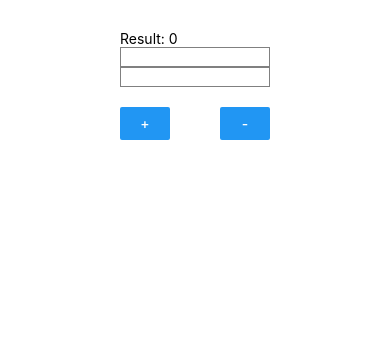
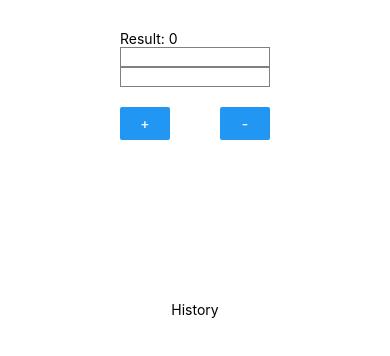
Before and after one commit to markimuu/mobiiliohjelmointi, a React Native app: screen / in a window 390 px wide. Shown: the top 356 px of the page. Built offline with nearby package versions, Linux system fonts and the light colour scheme.

Commit message:
history text

```diff
--- a/root.js/calculatorWithHistory.js
+++ b/root.js/calculatorWithHistory.js
@@ -44,6 +44,7 @@ const CalculatorWithHistory = () => {
         </View>
         </View>
         <View style={styles.history}>
+        <Text>History</Text>
         <FlatList data={history} renderItem={({item}) =>
             <Text>{item.key}</Text>}
         />
```
